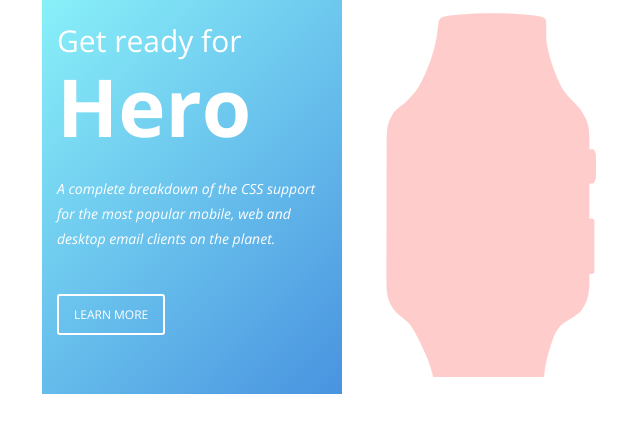
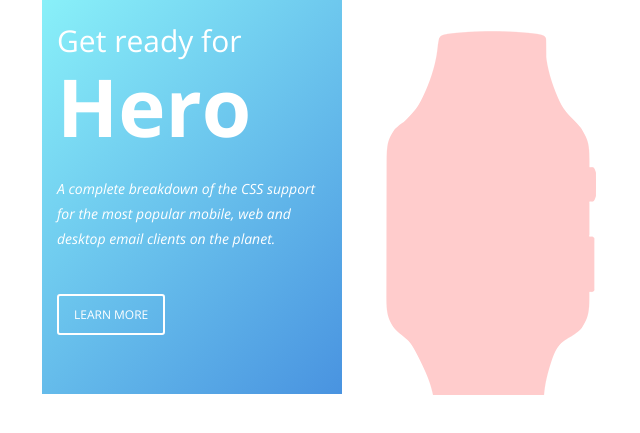
Before and after one commit to dnlbellfield/cp-html-email, a plain HTML site: page index.html in a window 1280 px wide. Shown: the part 73-506 px from the top of the page, without its empty margins (298-938 px from the left). Drawn offline with nearby package versions, Linux system fonts and the light colour scheme.

Commit message:
line 69 padding top increase to 34px

```diff
--- a/index.html
+++ b/index.html
@@ -66,7 +66,7 @@
                     </td>
                   </tr>
                   <tr>
-                    <td align="center" valign="bottom" style="padding-top:16px;">
+                    <td align="center" valign="bottom" style="padding-top:34px;">
                       <img src="img/smartwatch.png" alt="">
                     </td>
                   </tr>
```
